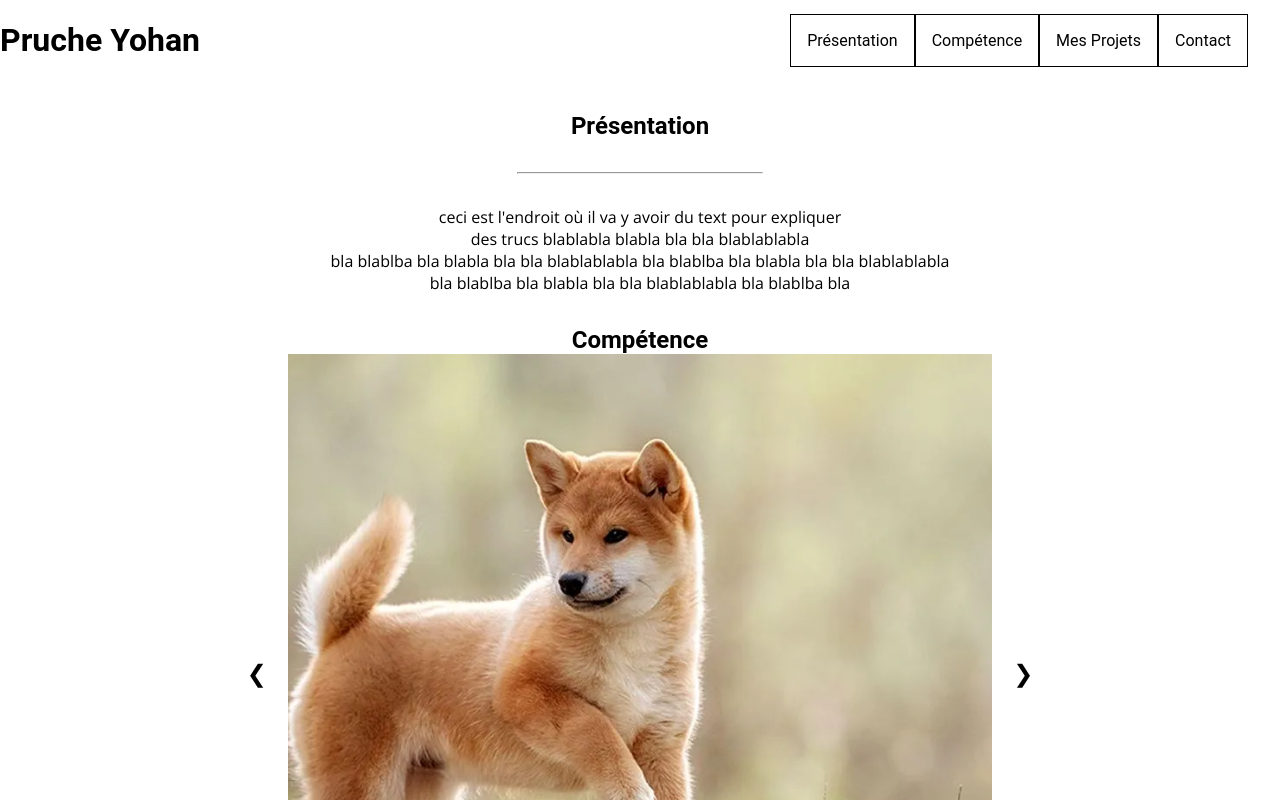
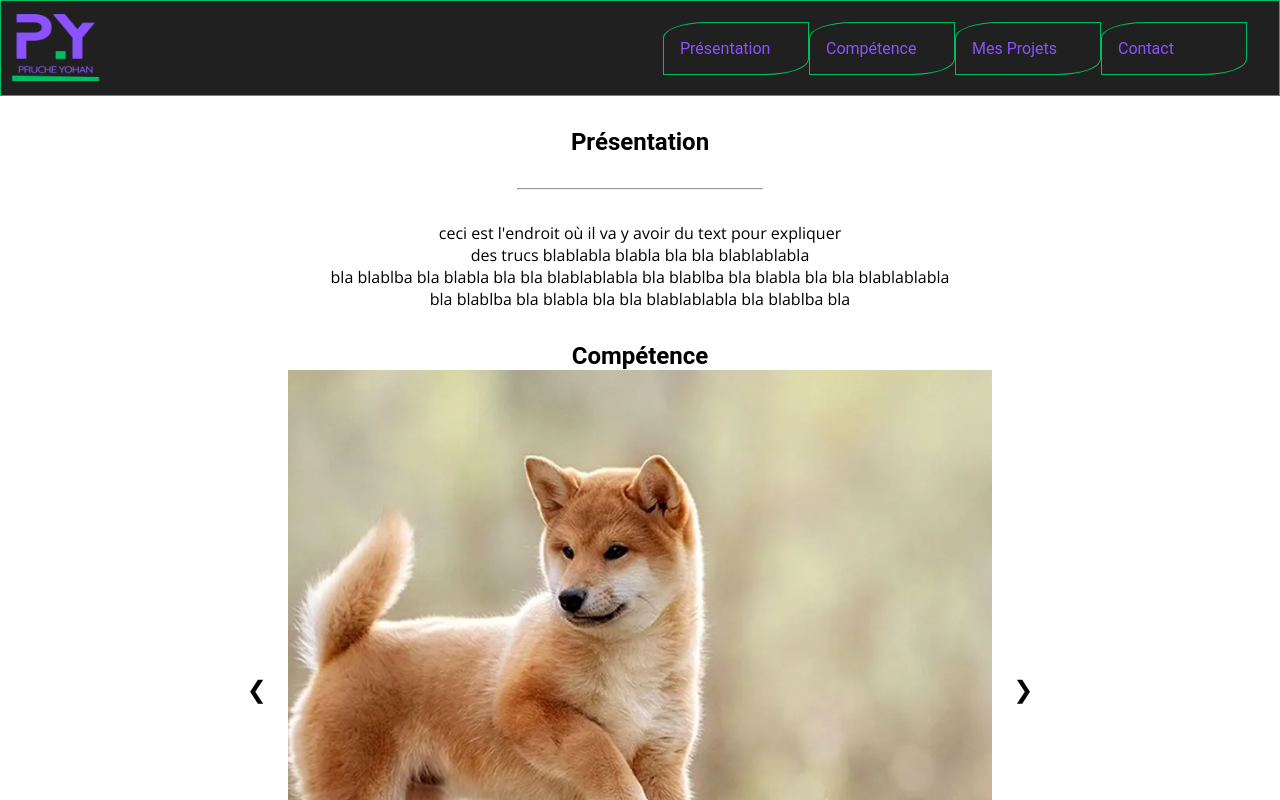
Before and after one commit to Phanttoms/P12-Portfolio, a React (Vite) app in the folder my-react-ts-app/: page / in a window 1280 px wide. Shown: the top 800 px of the page. Built offline with nearby package versions, Linux system fonts and the light colour scheme.

Commit message:
ajout style header

```diff
--- a/my-react-ts-app/src/assets/style/GlobalStyle.ts
+++ b/my-react-ts-app/src/assets/style/GlobalStyle.ts
@@ -5,6 +5,7 @@ const GlobalStyle = createGlobalStyle`
         margin: 0;
 	    display: flex;
 	    flex-direction: column;
+        margin-top: 6rem;
     }
     ul,
     li,
@@ -18,7 +19,6 @@ const GlobalStyle = createGlobalStyle`
 
     a {
         text-decoration: none;
-        color: black;
         cursor: pointer;
     }
 
--- a/my-react-ts-app/src/assets/style/Theme.ts
+++ b/my-react-ts-app/src/assets/style/Theme.ts
@@ -1,5 +1,7 @@
 const colors = {
-	black: "#000000",
+	black: "#202020",
+	purple: "#8c52ff",
+	green: "#00bf63",
 };
 
 export const theme = {
--- a/my-react-ts-app/src/components/Header/index.tsx
+++ b/my-react-ts-app/src/components/Header/index.tsx
@@ -1,19 +1,28 @@
 import { Link } from "react-router-dom";
 import styled from "styled-components";
+import logo from "../../assets/images/logoSite.png";
+import { theme } from "../../assets/style/Theme";
 
 const scrollToSection = (id: string) => {
 	const element = document.getElementById(id);
 	if (element) {
-		element.scrollIntoView({ behavior: "smooth" });
+		const headerHeight = document.querySelector("header")?.clientHeight || 0;
+		const offset = headerHeight > 0 ? -headerHeight : 0;
+
+		window.scrollTo({
+			top: element.offsetTop + offset,
+			behavior: "smooth",
+		});
 	}
 };
 
 export default function Header() {
 	return (
 		<HeaderStyle>
-			<Link to="/">
-				<h1 className="header__logo">Pruche Yohan</h1>
+			<Link to="/" className="test">
+				<img className="header__logo" src={logo} alt="logo du site" />
 			</Link>
+			<h1 className="header__title">Pruche Yohan</h1>
 			<nav className="header__navbar">
 				<ul>
 					<li>
@@ -36,12 +45,32 @@ export default function Header() {
 
 const HeaderStyle = styled.header`
 	display: flex;
+	justify-content: space-between;
 	align-items: center;
-	justify-content: space-between;
+	flex-direction: row;
 	width: 100%;
-	height: 5rem;
+	height: 6rem;
 	overflow: hidden;
+	background-color: ${theme.colors.black};
+	position: fixed;
+	top: 0;
+	left: 0;
+	border: 0.1rem solid ${theme.colors.green};
+	box-sizing: border-box;
+
+	.header__title {
+		position: absolute;
+		width: 1px;
+		height: 1px;
+		margin: -1px;
+		padding: 0;
+		overflow: hidden;
+		clip: rect(0, 0, 0, 0);
+		border: 0;
+	}
 	.header__logo {
+		width: 7rem;
+		height: 6rem;
 	}
 	.header__navbar {
 		ul {
@@ -50,11 +79,15 @@ const HeaderStyle = styled.header`
 			flex-direction: row;
 			width: 100%;
 			justify-content: space-between;
-			padding: 2rem;
+			padding-right: 2rem;
 			box-sizing: border-box;
 			li {
+				background-color: ${theme.colors.black};
+				border: 0.1rem solid ${theme.colors.green};
+				width: 7rem;
 				padding: 1rem;
-				border: 0.1rem solid black;
+				color: ${theme.colors.purple};
+				border-radius: 30% 0%;
 			}
 		}
 	}
```
Also changed, not shown: my-react-ts-app/src/assets/images/logoSite.png (added).
